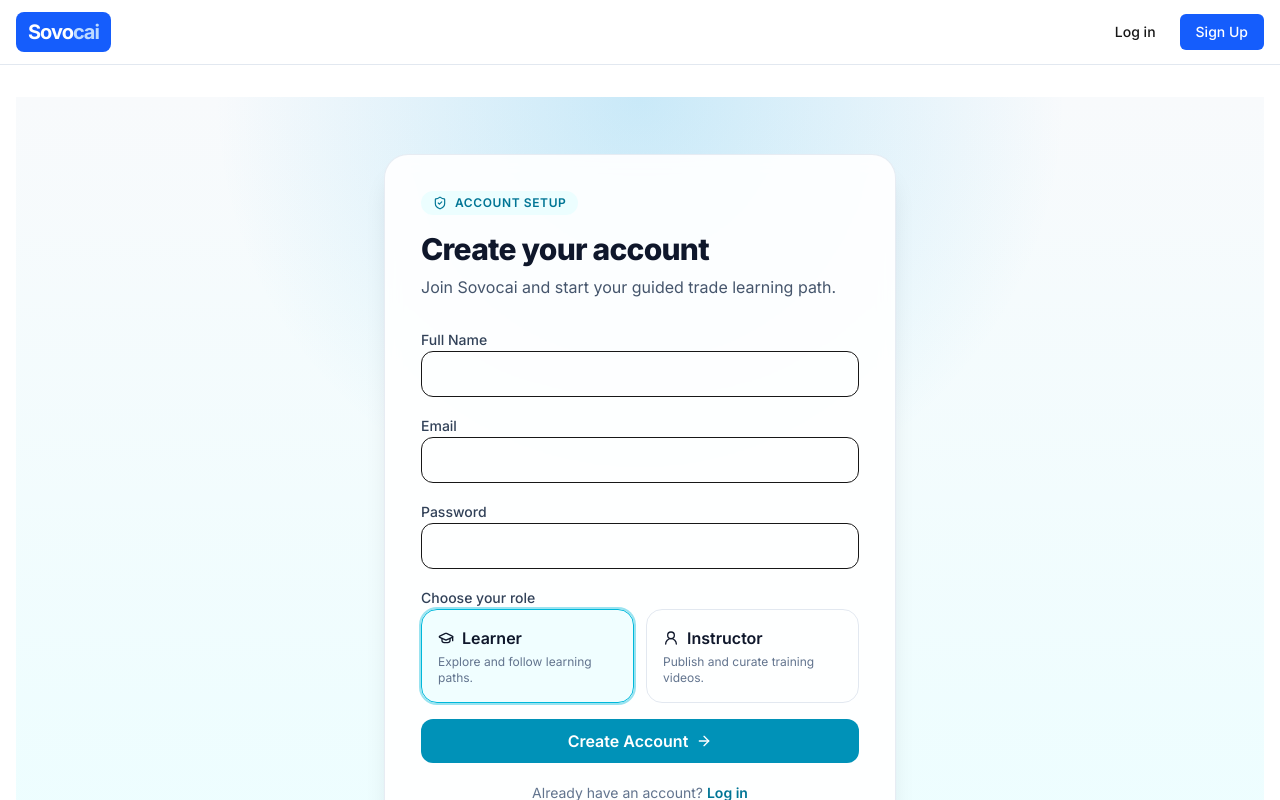
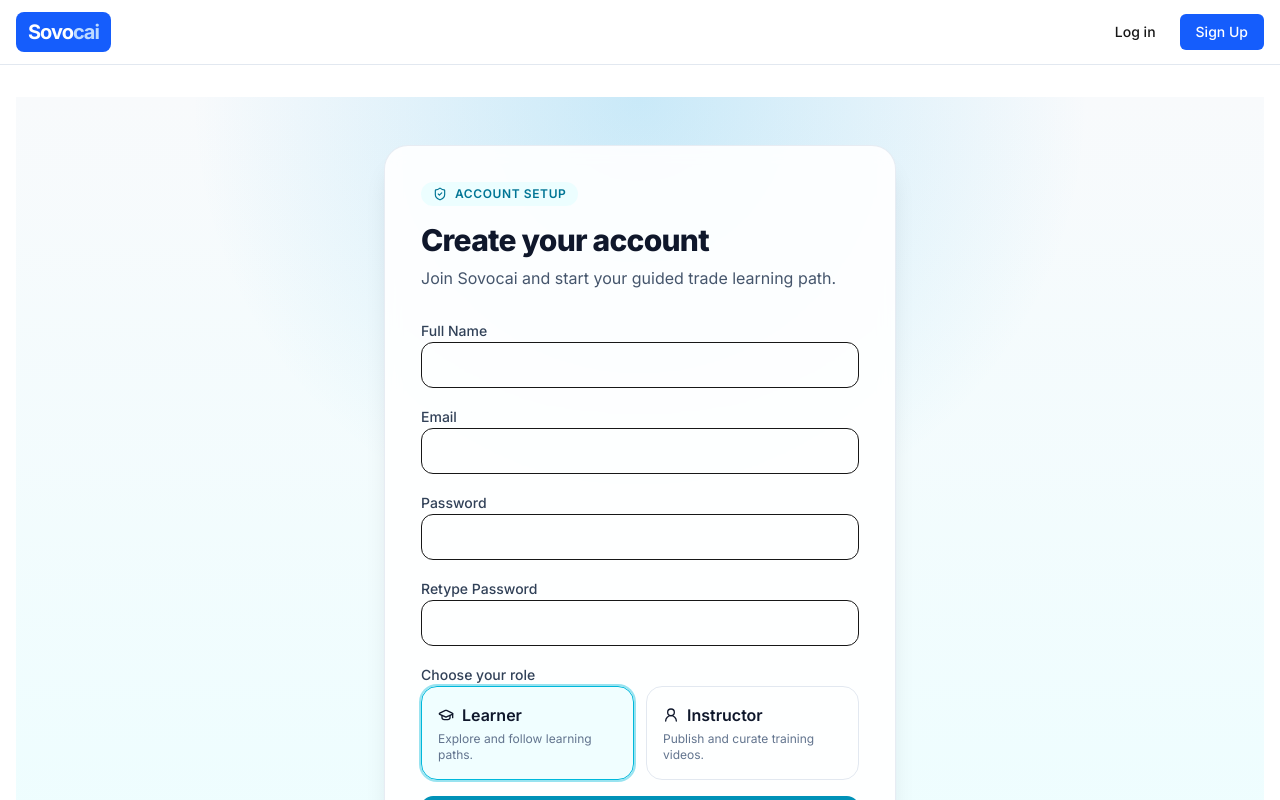
Before and after one commit to Jesusegun/sovocai, a Next.js app: page /signup in a window 1280 px wide. Shown: the top 800 px of the page. Built offline with nearby package versions, Linux system fonts and the light colour scheme; no server answers.

Commit message:
polishing 3

```diff
--- a/app/signup/actions.ts
+++ b/app/signup/actions.ts
@@ -15,12 +15,17 @@ export async function signup(formData: FormData) {
 
   const email = String(formData.get('email') ?? '').trim()
   const password = String(formData.get('password') ?? '').trim()
+  const confirmPassword = String(formData.get('confirm_password') ?? '').trim()
   const fullName = String(formData.get('full_name') ?? '').trim()
   const role = String(formData.get('role') ?? '').trim().toLowerCase()
   const next = getSafeNextPath(String(formData.get('next') ?? '/'))
 
-  if (!email || !password || !fullName) {
-    return { success: false, message: 'Full name, email, and password are required.' }
+  if (!email || !password || !confirmPassword || !fullName) {
+    return { success: false, message: 'Full name, email, password, and confirm password are required.' }
+  }
+
+  if (password !== confirmPassword) {
+    return { success: false, message: 'Password and confirm password must match.' }
   }
 
   if (role !== 'user' && role !== 'instructor') {
--- a/app/signup/page.tsx
+++ b/app/signup/page.tsx
@@ -22,6 +22,15 @@ export default function SignupPage() {
     setError(null)
     setSuccess(null)
     const formData = new FormData(e.currentTarget)
+    const password = String(formData.get('password') ?? '')
+    const confirmPassword = String(formData.get('confirm_password') ?? '')
+
+    if (password !== confirmPassword) {
+      setError('Password and confirm password must match.')
+      setLoading(false)
+      return
+    }
+
     try {
       const res = await signup(formData)
       if (!res.success) {
@@ -92,6 +101,16 @@ export default function SignupPage() {
             />
           </div>
 
+          <div className="space-y-1.5">
+            <label className="text-sm font-medium text-slate-700 dark:text-slate-300">Retype Password</label>
+            <input
+              name="confirm_password"
+              type="password"
+              required
+              className="w-full px-3 py-2.5 border rounded-xl dark:bg-slate-950 dark:border-slate-700 dark:text-white focus:outline-none focus:ring-2 focus:ring-cyan-500"
+            />
+          </div>
+
           <div className="space-y-2">
             <label className="text-sm font-medium text-slate-700 dark:text-slate-300">Choose your role</label>
             <div className="grid grid-cols-1 sm:grid-cols-2 gap-3">
```
